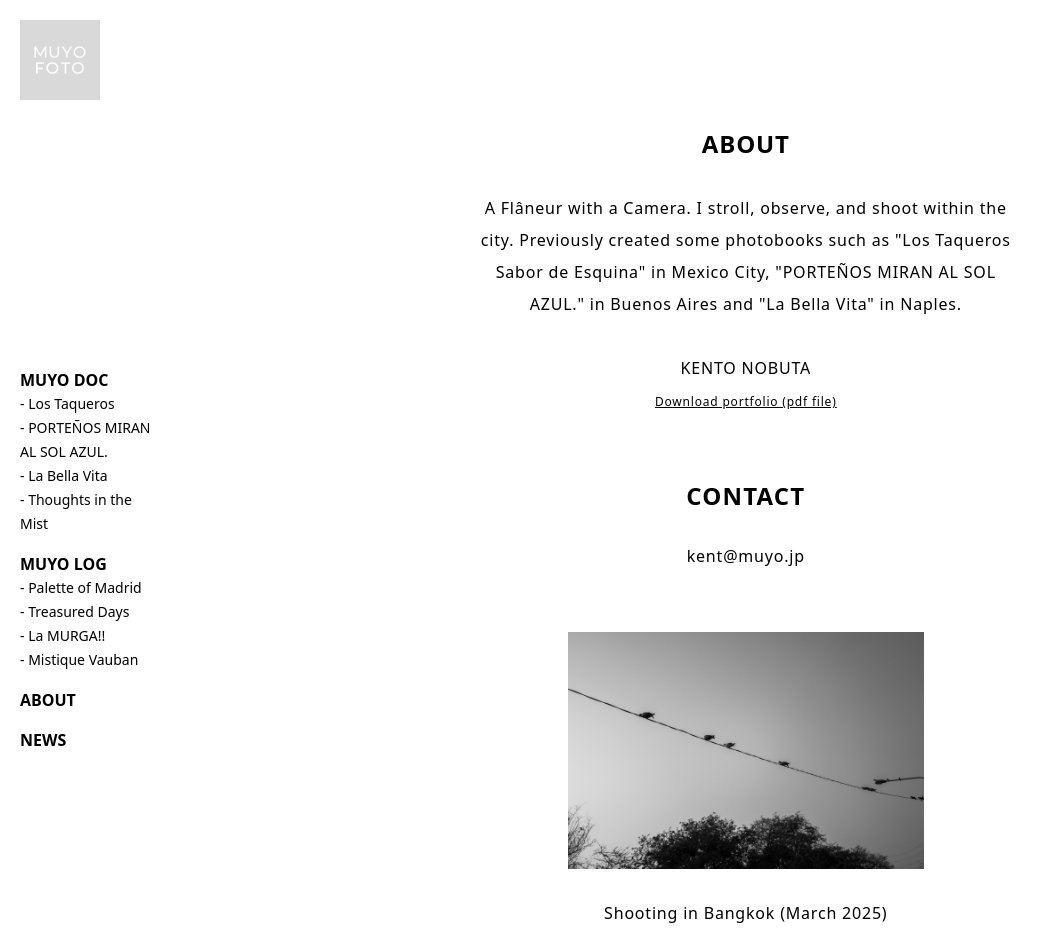
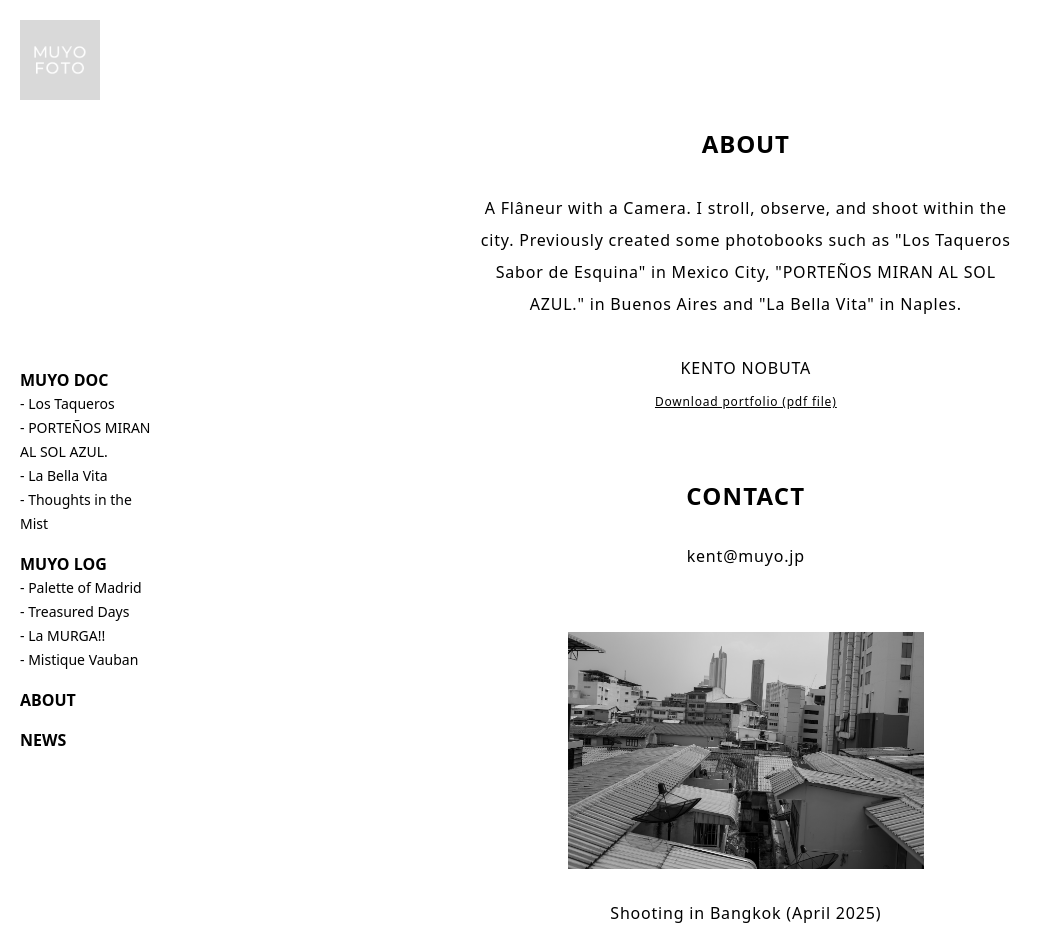
Before and after one commit to Kenchim/muyofoto, a Next.js app: page /about in a window 1280 px wide. Shown: the top 952 px of the page, without its empty margins (0-1053 px from the left). Built offline with nearby package versions, Linux system fonts and the light colour scheme.

Commit message:
change foto

```diff
--- a/app/about/page.tsx
+++ b/app/about/page.tsx
@@ -21,7 +21,7 @@ export default function About() {
             <FotoCap
             url="../now.jpg"
             alt="Thailand"
-            caption="Shooting in Bangkok (March 2025)"
+            caption="Shooting in Bangkok (April 2025)"
             />
             <p className="pb-20"></p>
     </div>
```
Also changed, not shown: public/now.jpg.
